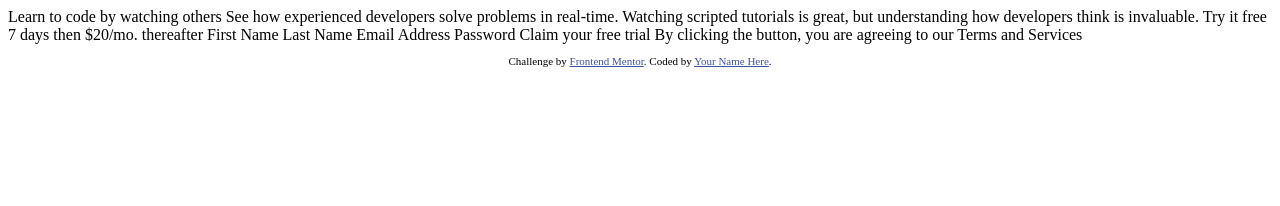
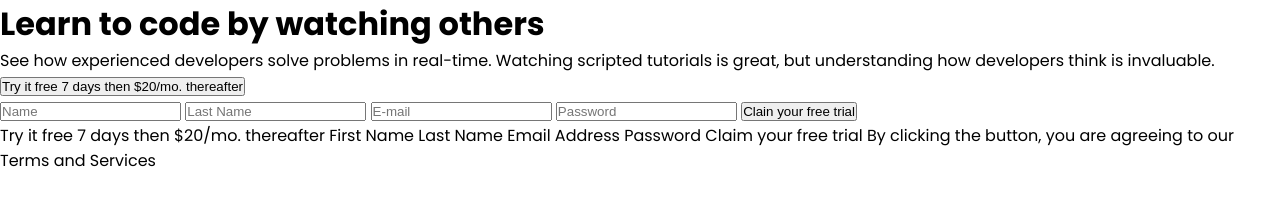
Before and after one commit to pettik/FrontendMentor--intro-component-with-signup-form-master, a plain HTML site: page index.html in a window 1280 px wide. Drawn offline with Linux system fonts and the light colour scheme.

Commit message:
first commit

```diff
--- a/index.html
+++ b/index.html
@@ -1,41 +1,64 @@
 <!DOCTYPE html>
-<html lang="en">
+<html lang="cs">
   <head>
-  <meta charset="UTF-8">
-  <meta name="viewport" content="width=device-width, initial-scale=1.0"> <!-- displays site properly based on user's device -->
-
-  <link rel="icon" type="image/png" sizes="32x32" href="./images/favicon-32x32.png">
+    <meta charset="UTF-8" />
+    <meta name="viewport" content="width=device-width, initial-scale=1.0" />
+    <!-- displays site properly based on user's device -->
+    <link rel="stylesheet" href="style.css" />
+    <link
+      rel="icon"
+      type="image/png"
+      sizes="32x32"
+      href="./images/favicon-32x32.png"
+    />
 
     <title>Frontend Mentor | Intro component with sign up form</title>
-
-  <!-- Feel free to remove these styles or customise in your own stylesheet 👍 -->
-  <style>
-    .attribution { font-size: 11px; text-align: center; }
-    .attribution a { color: hsl(228, 45%, 44%); }
-  </style>
   </head>
   <body>
-
-  Learn to code by watching others
-
-  See how experienced developers solve problems in real-time. Watching scripted tutorials is great,
-  but understanding how developers think is invaluable.
-
+    <div class="container flex">
+      <div class="main-data">
+        <h1>Learn to code by watching others</h1>
+        <p>
+          See how experienced developers solve problems in real-time. Watching
+          scripted tutorials is great, but understanding how developers think is
+          invaluable.
+        </p>
+      </div>
+      <div class="main-content">
+        <button class="trial">
           Try it free 7 days then $20/mo. thereafter
-
-  First Name
-  Last Name
-  Email Address
-  Password
-
-  Claim your free trial
-
-  By clicking the button, you are agreeing to our Terms and Services
+        </button>
+        <form action="#">
+          <input type="text" class="name" id="name" placeholder="Name" />
+          <input
+            type="text"
+            class="lastname"
+            id="lastname"
+            placeholder="Last Name"
+          />
+          <input type="email" class="email" id="email" placeholder="E-mail" />
+          <input
+            type="password"
+            class="password"
+            id="password"
+            placeholder="Password"
+          />
+          <button type="submit" class="submit-button" id="submit-button">
+            Clain your free trial
+          </button>
+        </form>
+      </div>
+    </div>
+    Try it free 7 days then $20/mo. thereafter First Name Last Name Email
+    Address Password Claim your free trial By clicking the button, you are
+    agreeing to our Terms and Services
 
     <footer>
       <p class="attribution">
-      Challenge by <a href="https://www.frontendmentor.io?ref=challenge" target="_blank">Frontend Mentor</a>.
-      Coded by <a href="#">Your Name Here</a>.
+        Challenge by
+        <a href="https://www.frontendmentor.io?ref=challenge" target="_blank"
+          >Frontend Mentor</a
+        >. Coded by <a href="https://github.com/pettik">Petr Bednarski</a>.
       </p>
     </footer>
   </body>
--- /dev/null
+++ b/style.css
@@ -0,0 +1,25 @@
+@import url('https://fonts.googleapis.com/css2?family=Poppins:wght@400;500;600;700&display=swap');
+
+:root {
+  --red: hsl(0, 100%, 74%);
+  --green: hsl(154, 59%, 51%);
+  /* ### Accent */
+  --blue: hsl(248, 32%, 49%);
+  /* ### Neutral */
+  --dark-blue: hsl(249, 10%, 26%);
+  --grayish-blue: hsl(246, 25%, 77%);
+}
+
+* {
+  padding: 0;
+  margin: 0;
+  box-sizing: border-box;
+}
+
+body {
+  font-family: 'Poppins', sans-serif;
+}
+
+footer {
+  display: none;
+}
```
Lines whose indentation alone changed are shown as unchanged.
